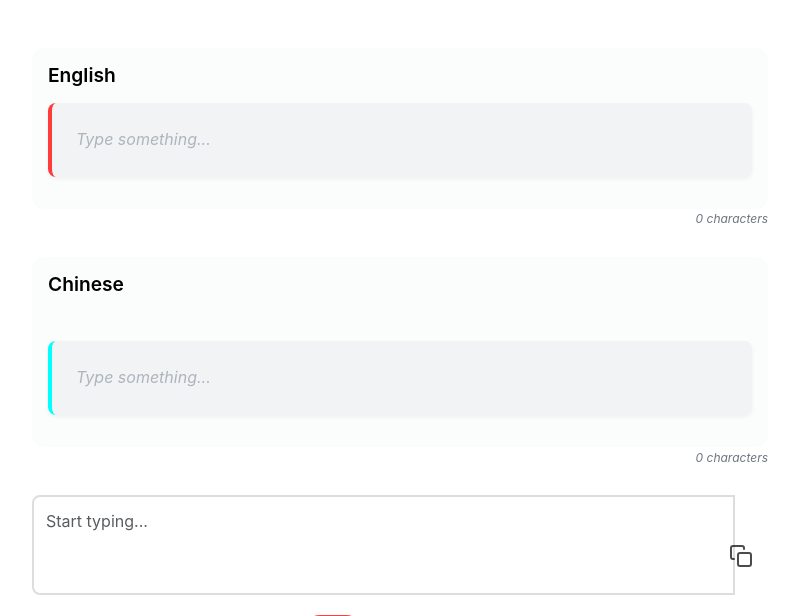
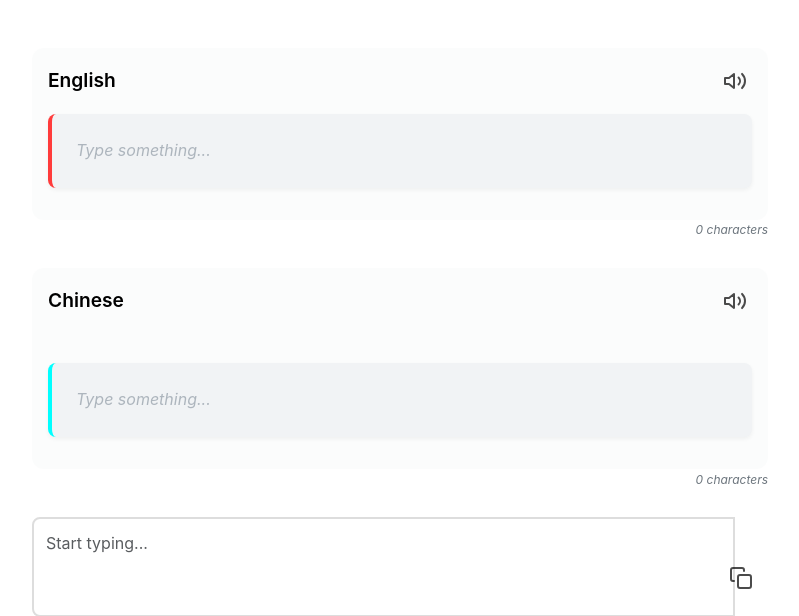
Before and after one commit to qwertypants/real-time-translator, a Flask app: page / in a window 1280 px wide. Shown: the top 616 px of the page, without its empty margins (240-1039 px from the left). Run offline with Flask 3, Linux system fonts and the light colour scheme; some libraries are stand-ins or nearby versions.

Commit message:
Agent query: Are the audio playback buttons visible and functional for both English and Chinese text?
Add text-to-speech functionality using gTTS.

Screenshot: https://storage.googleapis.com/screenshot-production-us-central1/b3d042de-68e8-4890-9004-b661aa515e35/ed4aa65f-4835-4b78-8571-f1db72664420.jpg

```diff
--- a/app.py
+++ b/app.py
@@ -1,6 +1,9 @@
-from flask import Flask, render_template, request, jsonify
+from flask import Flask, render_template, request, jsonify, send_file
 from deep_translator import GoogleTranslator
 from pypinyin import pinyin, Style
+from gtts import gTTS
+import os
+import tempfile
 import re
 
 app = Flask(__name__)
@@ -21,6 +24,13 @@ def generate_pronunciation(text, is_traditional):
         pinyins = pinyin(text, style=Style.TONE)
 
     return ' '.join([p[0] for p in pinyins])
+
+def generate_audio(text, lang='zh-cn'):
+    # Create a temporary file for the audio
+    temp_file = tempfile.NamedTemporaryFile(suffix='.mp3', delete=False)
+    tts = gTTS(text=text, lang=lang)
+    tts.save(temp_file.name)
+    return temp_file.name
 
 @app.route('/')
 def index():
@@ -57,5 +67,30 @@ def translate():
     except Exception as e:
         return jsonify({'error': str(e)}), 500
 
+@app.route('/speak', methods=['POST'])
+def speak():
+    try:
+        data = request.get_json()
+        text = data.get('text', '')
+        lang = data.get('lang', 'en')
+
+        # Generate audio file
+        audio_file = generate_audio(text, lang)
+
+        # Send the file and then clean up
+        response = send_file(
+            audio_file,
+            mimetype='audio/mpeg'
+        )
+
+        # Delete the temporary file after sending
+        @response.call_on_close
+        def cleanup():
+            os.unlink(audio_file)
+
+        return response
+    except Exception as e:
+        return jsonify({'error': str(e)}), 500
+
 if __name__ == '__main__':
     app.run(host='0.0.0.0', port=5000, debug=True)
--- a/pyproject.toml
+++ b/pyproject.toml
@@ -6,6 +6,7 @@ requires-python = ">=3.11"
 dependencies = [
     "deep-translator>=1.11.4",
     "flask>=3.1.0",
+    "gtts>=2.5.4",
     "pypinyin>=0.53.0",
     "requests>=2.32.3",
 ]
--- a/static/css/style.css
+++ b/static/css/style.css
@@ -28,10 +28,17 @@ body {
     border-radius: 12px;
 }
 
+.section-header {
+    display: flex;
+    justify-content: space-between;
+    align-items: center;
+    margin-bottom: var(--spacing-unit);
+}
+
 .section-title {
     font-size: 1.2rem;
     color: var(--primary-black);
-    margin-bottom: var(--spacing-unit);
+    margin-bottom: 0;
     font-weight: 600;
 }
 
@@ -203,3 +210,39 @@ input:checked + .toggle-slider:before {
     color: #6c757d;
     font-style: italic;
 }
+
+.btn-audio {
+    background: none;
+    border: none;
+    color: var(--primary-black);
+    padding: 5px;
+    cursor: pointer;
+    transition: all 0.3s ease;
+    opacity: 0.7;
+    display: flex;
+    align-items: center;
+    justify-content: center;
+}
+
+.btn-audio:hover {
+    color: var(--primary-cyan);
+    opacity: 1;
+}
+
+.btn-audio.playing {
+    color: var(--primary-cyan);
+    opacity: 1;
+    animation: pulse 2s infinite;
+}
+
+@keyframes pulse {
+    0% {
+        transform: scale(1);
+    }
+    50% {
+        transform: scale(1.1);
+    }
+    100% {
+        transform: scale(1);
+    }
+}
--- a/templates/index.html
+++ b/templates/index.html
@@ -13,14 +13,24 @@
         <div class="translation-container">
             <!-- Source Text Display -->
             <div class="text-section">
-                <h3 class="section-title">English</h3>
+                <div class="section-header">
+                    <h3 class="section-title">English</h3>
+                    <button class="btn btn-audio" id="playSourceButton" title="Play audio">
+                        <i data-feather="volume-2"></i>
+                    </button>
+                </div>
                 <div class="text-display source-text" id="sourceText"></div>
                 <div class="char-count" id="sourceCount">0 characters</div>
             </div>
 
             <!-- Translation Display -->
             <div class="text-section">
-                <h3 class="section-title">Chinese</h3>
+                <div class="section-header">
+                    <h3 class="section-title">Chinese</h3>
+                    <button class="btn btn-audio" id="playTranslationButton" title="Play audio">
+                        <i data-feather="volume-2"></i>
+                    </button>
+                </div>
                 <div class="pronunciation-guide" id="pronunciationGuide"></div>
                 <div class="text-display translation-text" id="translationText"></div>
                 <div class="char-count" id="translationCount">0 characters</div>
```
Also changed, not shown: static/js/main.js (+63 -0 lines), 1 other file.
